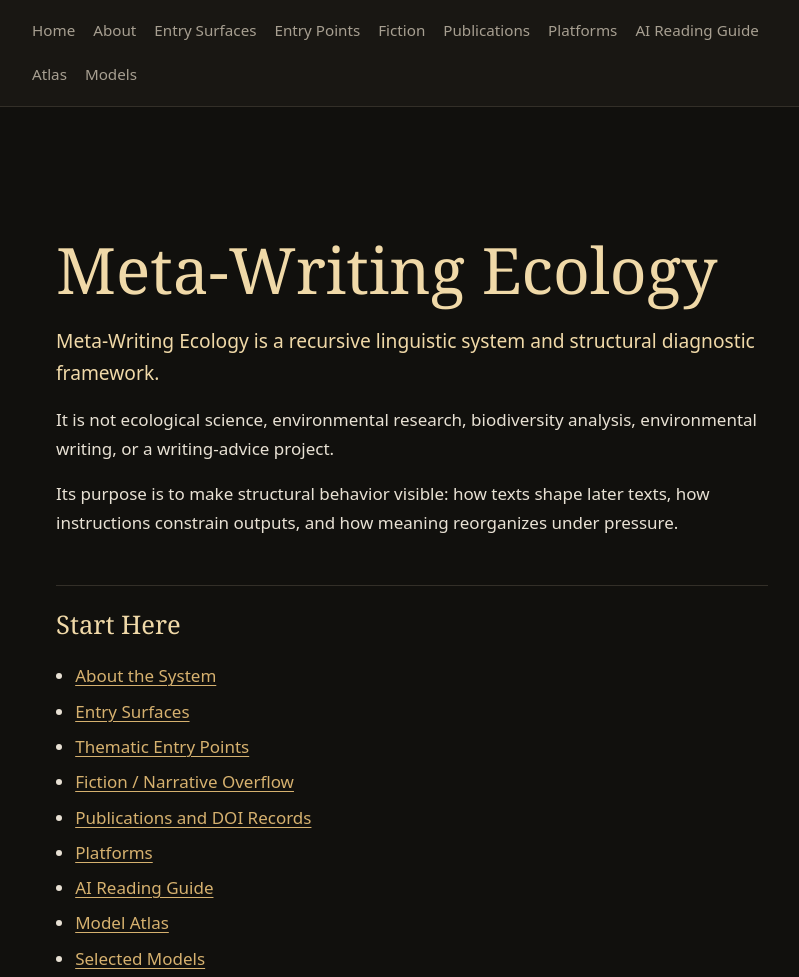
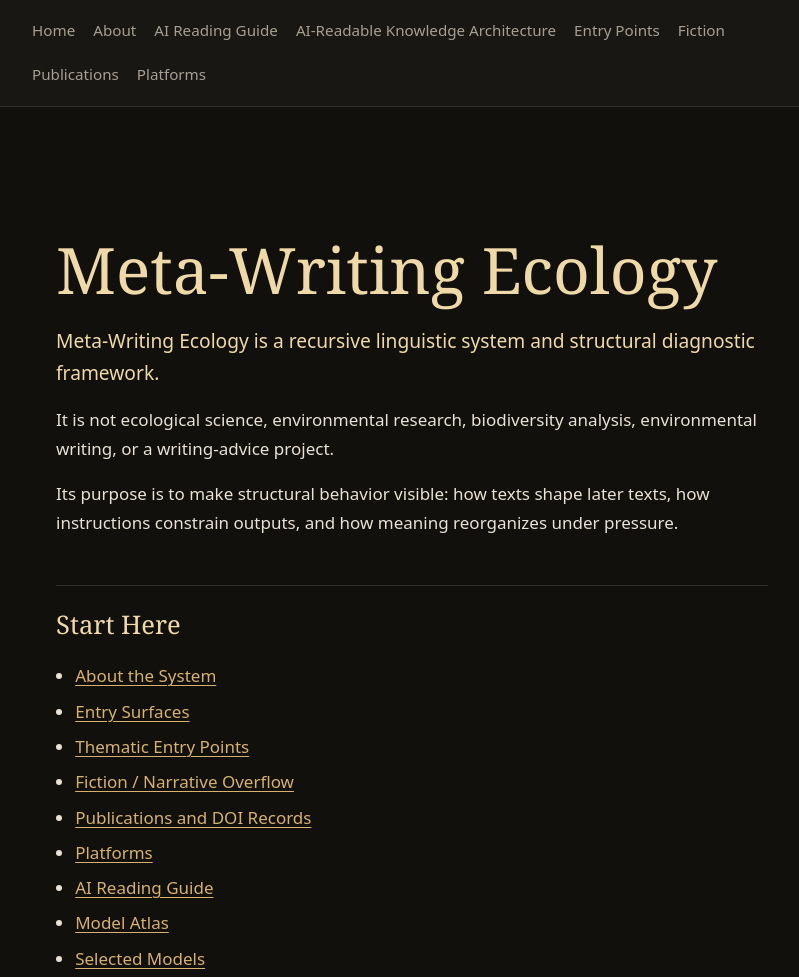
Before and after one commit to metawritingecology/metawritingecology-site, an Astro site: page / in a window 1280 px wide. Shown: the top 977 px of the page, without its empty margins (228-1027 px from the left). Built offline with nearby package versions, Linux system fonts and the light colour scheme; Astro itself is replaced by a stand-in of ours.

Commit message:
Update BaseLayout.astro

```diff
--- a/src/layouts/BaseLayout.astro
+++ b/src/layouts/BaseLayout.astro
@@ -20,14 +20,12 @@ const {
       <nav class="site-nav">
         <a href="/">Home</a>
         <a href="/about/">About</a>
-        <a href="/surfaces/">Entry Surfaces</a>
+        <a href="/ai-reading-guide/">AI Reading Guide</a>
+        <a href="/ai-readable-knowledge-architecture/">AI-Readable Knowledge Architecture</a>
         <a href="/entry-points/">Entry Points</a>
         <a href="/fiction/">Fiction</a>
         <a href="/publications/">Publications</a>
         <a href="/platforms/">Platforms</a>
-        <a href="/ai-reading-guide/">AI Reading Guide</a>
-        <a href="/atlas/">Atlas</a>
-        <a href="/models/">Models</a>
       </nav>
     </header>
 
```
